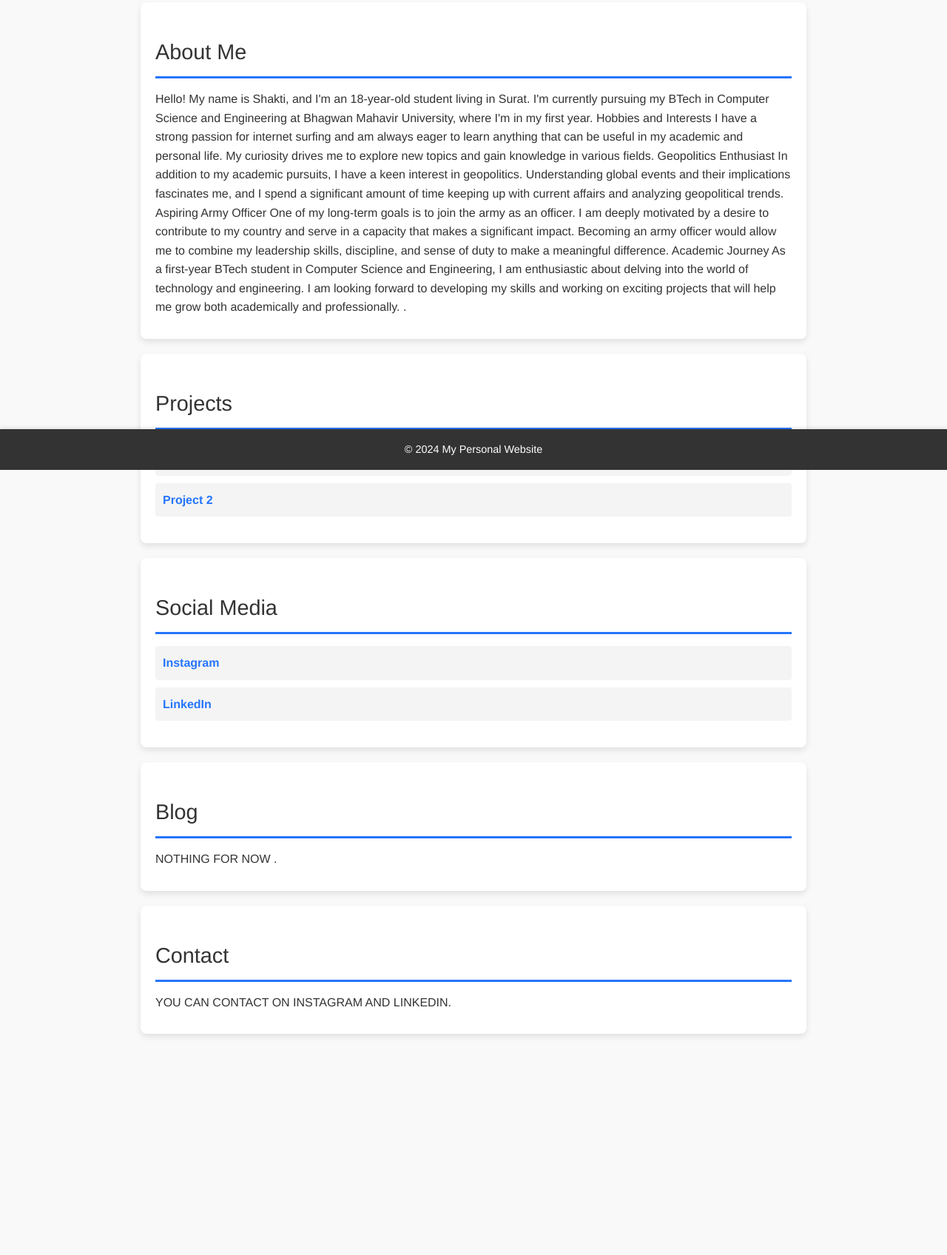
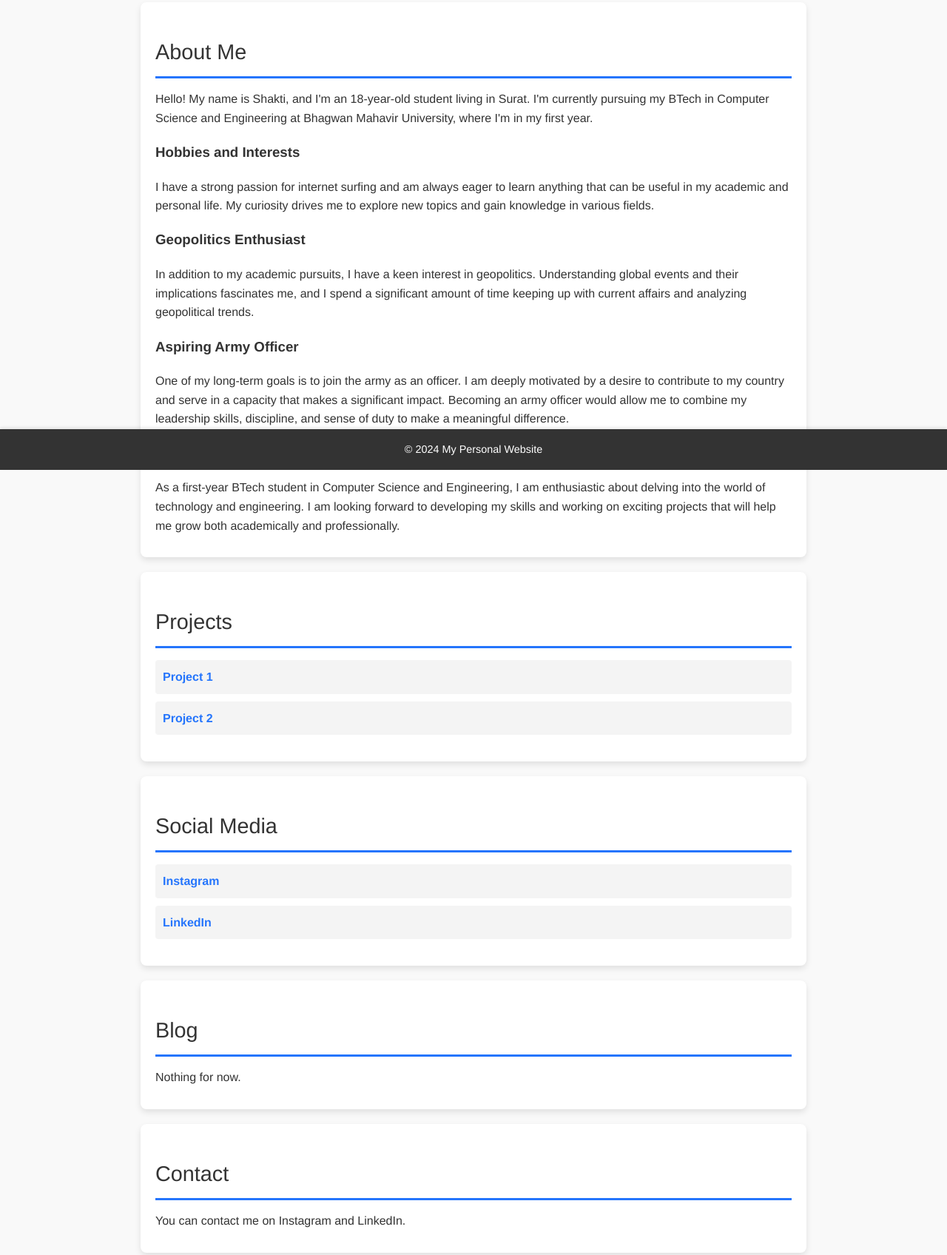
Before and after one commit to shakti5580/personal-website, a plain HTML site: page index.html in a window 1280 px wide. Shown: the part 165-1861 px from the top of the page at 74% size. Before the commit the page ends 1622 px from the top, so only its background shows below. Drawn offline with Linux system fonts and the light colour scheme.

Commit message:
Update index.html

```diff
--- a/index.html
+++ b/index.html
@@ -13,21 +13,19 @@
     <main>
         <section id="about">
             <h2>About Me</h2>
-            <p>Hello! My name is Shakti, and I'm an 18-year-old student living in Surat. I'm currently pursuing my BTech in Computer Science and Engineering at Bhagwan Mahavir University, where I'm in my first year.
+            <p>Hello! My name is Shakti, and I'm an 18-year-old student living in Surat. I'm currently pursuing my BTech in Computer Science and Engineering at Bhagwan Mahavir University, where I'm in my first year.</p>
 
-Hobbies and Interests
-I have a strong passion for internet surfing and am always eager to learn anything that can be useful in my academic and personal life. My curiosity drives me to explore new topics and gain knowledge in various fields.
+            <h3>Hobbies and Interests</h3>
+            <p>I have a strong passion for internet surfing and am always eager to learn anything that can be useful in my academic and personal life. My curiosity drives me to explore new topics and gain knowledge in various fields.</p>
 
-Geopolitics Enthusiast
-In addition to my academic pursuits, I have a keen interest in geopolitics. Understanding global events and their implications fascinates me, and I spend a significant amount of time keeping up with current affairs and analyzing geopolitical trends.
+            <h3>Geopolitics Enthusiast</h3>
+            <p>In addition to my academic pursuits, I have a keen interest in geopolitics. Understanding global events and their implications fascinates me, and I spend a significant amount of time keeping up with current affairs and analyzing geopolitical trends.</p>
 
-Aspiring Army Officer
-One of my long-term goals is to join the army as an officer. I am deeply motivated by a desire to contribute to my country and serve in a capacity that makes a significant impact. Becoming an army officer would allow me to combine my leadership skills, discipline, and sense of duty to make a meaningful difference.
+            <h3>Aspiring Army Officer</h3>
+            <p>One of my long-term goals is to join the army as an officer. I am deeply motivated by a desire to contribute to my country and serve in a capacity that makes a significant impact. Becoming an army officer would allow me to combine my leadership skills, discipline, and sense of duty to make a meaningful difference.</p>
 
-Academic Journey
-As a first-year BTech student in Computer Science and Engineering, I am enthusiastic about delving into the world of technology and engineering. I am looking forward to developing my skills and working on exciting projects that will help me grow both academically and professionally.
-
-.</p>
+            <h3>Academic Journey</h3>
+            <p>As a first-year BTech student in Computer Science and Engineering, I am enthusiastic about delving into the world of technology and engineering. I am looking forward to developing my skills and working on exciting projects that will help me grow both academically and professionally.</p>
         </section>
 
         <section id="projects">
@@ -50,13 +48,13 @@ As a first-year BTech student in Computer Science and Engineering, I am enthusia
 
         <section id="blog">
             <h2>Blog</h2>
-            <p>NOTHING FOR NOW .</p>
+            <p>Nothing for now.</p>
             <!-- Add blog posts as needed -->
         </section>
 
         <section id="contact">
             <h2>Contact</h2>
-            <p> YOU CAN CONTACT ON INSTAGRAM AND LINKEDIN.</p>
+            <p>You can contact me on Instagram and LinkedIn.</p>
         </section>
     </main>
     <footer>
```
